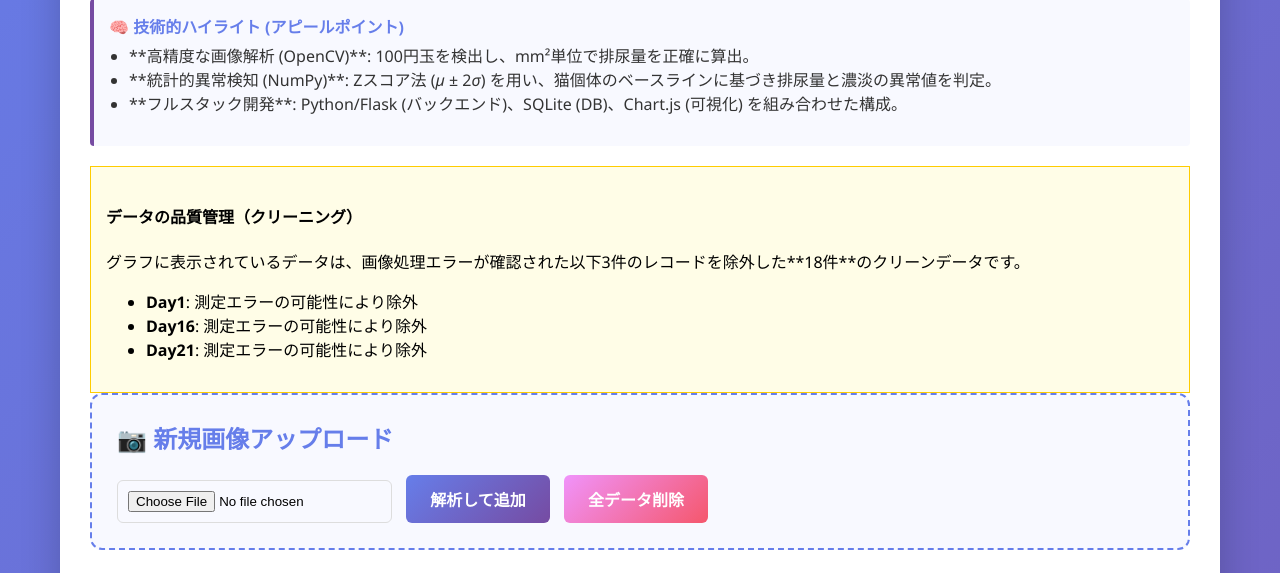
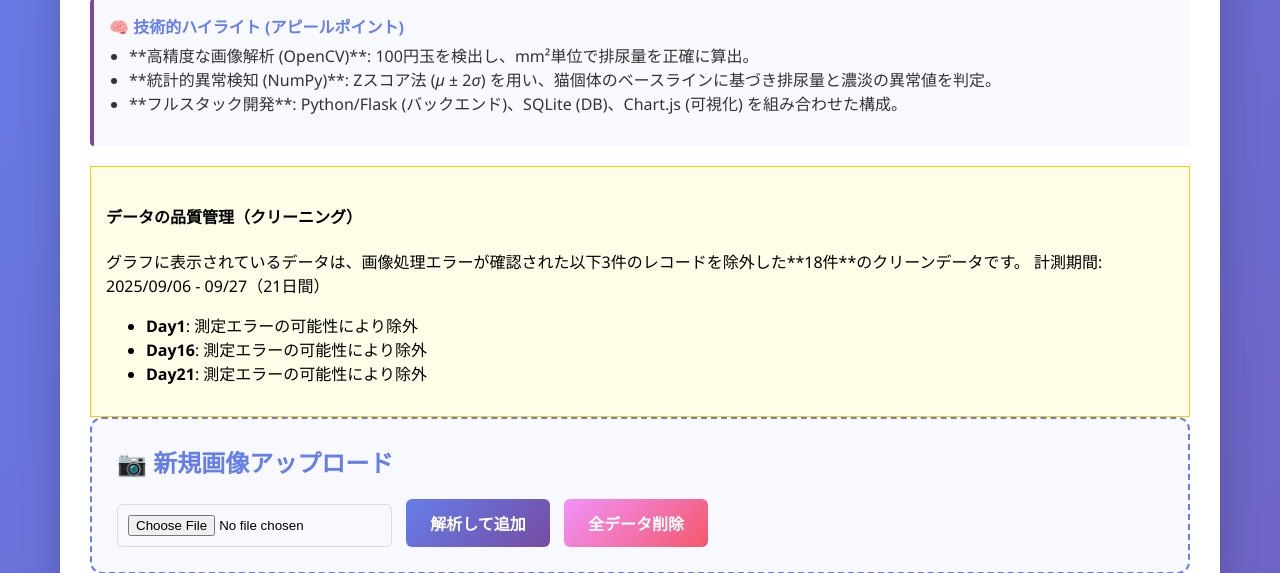
Before and after one commit to izumi601/cat_urinepro, a Flask app: page / in a window 1280 px wide. Shown: the part 429-1002 px from the top of the page. Run offline with Flask 3, Linux system fonts and the light colour scheme; data comes from the database, SQL or seed files in the repository; both versions use the stored data as it was after the commit; some libraries are stand-ins or nearby versions.

Commit message:
htmlchanged

```diff
--- a/templates/index.html
+++ b/templates/index.html
@@ -196,7 +196,7 @@
         </div>
         <div class="note-box" style="margin-top: 20px; border: 1px solid #ffcc00; padding: 15px; background: #fffde7;">
             <h4>データの品質管理（クリーニング）</h4>
-            <p>グラフに表示されているデータは、画像処理エラーが確認された以下3件のレコードを除外した**18件**のクリーンデータです。</p>
+            <p>グラフに表示されているデータは、画像処理エラーが確認された以下3件のレコードを除外した**18件**のクリーンデータです。 計測期間: 2025/09/06 - 09/27（21日間）</p>
             <ul>
                 <li><strong>Day1</strong>: 測定エラーの可能性により除外</li>
                 <li><strong>Day16</strong>: 測定エラーの可能性により除外</li>
```
Also changed, not shown: database.db.
